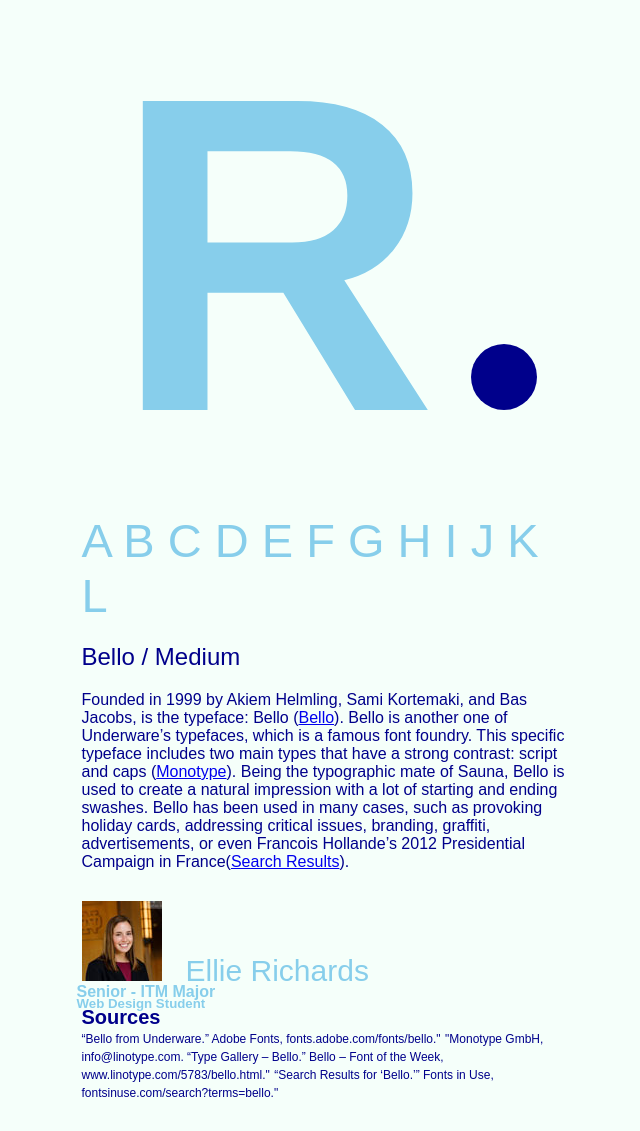
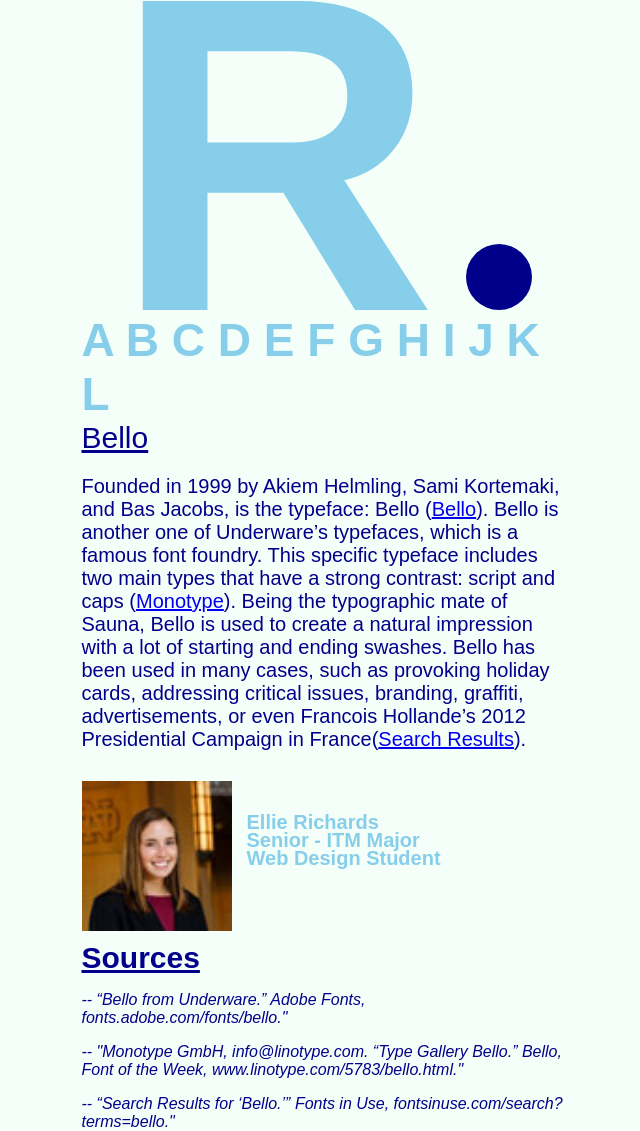
Before and after one commit to erichar6/erichar6.github.io, a plain HTML site: page project-one/index.html in a window 1280 px wide. Shown: the part 3-1134 px from the top of the page, without its empty margins (313-953 px from the left). Before the commit the page ends 1104 px from the top, so only its background shows below. Drawn offline with nearby package versions, Linux system fonts and the light colour scheme; a web font is replaced by a local one.

Commit message:
Final Project 1
FInal Project 1 - my button is not working right now.

```diff
--- a/project-one/assets/styles.css
+++ b/project-one/assets/styles.css
@@ -6,26 +6,47 @@
     padding:0;
 }
 
+.letter-container img {
+    position: absolute;
+    z-index: 99;
+    top:-16%;
+    left:;
+    visibility: hidden;
+    width: 340px;
+    height: 700px;
+    margin-top: 30px;
+}
+
+.letter-container img.visible {
+    visibility: visible;
+}
+
 h2{
     font-family: quasimoda, sans-serif;
     color: darkblue;
     font-weight: 400;
     font-style: normal;
     background-color: mintcream;
+    font-size: 30px;
+    margin: 0px;
+}
+
+.box h5 {
+    font-size: 46px;
+    margin: 0px;
+}
+footer p {
+    font-family: quasimoda, sans-serif;
+    color: darkblue;
+    font-style: italic;
+    font-size: 16px;
 }
 
 h3{
     font-family: quasimoda, sans-serif;
     color: darkblue;
-    font-size: 20px;
-}
-
-h7 {
     font-size: 30px;
-}
-
-h8 {
-    font-size: 20px;
+    margin: 0px;
 }
 p{
     font-family: quasimoda, sans-serif;
@@ -34,6 +55,7 @@
     font-style: normal;
     background-color: mintcream;
 }
+
 
 .menu letter-set {
     border: 1px solid #fff;
@@ -45,7 +67,7 @@
 .container {
     width:768px;
     height:1024px;
-    margin:0 auto;
+    margin: 0 auto;
 
 }
 
@@ -65,7 +87,11 @@
     width: 491px;
     display: flex;
     align-items: baseline;
+    position: relative;
+}
 
+.flexy {
+    display: flex;
 }
 
 .letter-container h1 {
@@ -73,45 +99,41 @@
     font-weight: 900px;
     margin-left: 31.28px;
     margin-right: 13.55px;
-    margin-top: 0px;
-    margin-bottom: 0px;
+    margin-top: -100px;
+    margin-bottom: -100px;
 }
 
-h7, h4, h5 {
+ h4, h5 {
     margin: -5px;
+    font-size: 20px
 }
 
-h7 {
-    position: relative;
-    left: 5%
-}
-
-}
-
-img, h7, h4, h5 {
-    display: inline-block;
-    vertical-align: middle;
-}
-
-p1 {
+p {
     font-family: quasimoda, sans-serif;
     color: darkblue;
     font-weight: 400;
     font-style: normal;
     background-color: mintcream;
-    font-size: 12px;
-}
-
-h3, p {
-    margin: 0px;
+    font-size: 20px;
 }
 
 img {
-    margin-top: 30px;
+    margin-top: 10px;
+    width: 150px;
+    height: 150px;
+    margin-bottom: 10px;
 }
 
-h10 {
-    font-size: 47px;
+#photo-info {
+    display: flex;
+    width: 80%;
+}
+
+.idk {
+    margin-top: 45px;
+    margin-left: 20px;
+    text-align: left;
+    width: 50%;
 }
 
 #button {
@@ -119,5 +141,7 @@
     height: 66px;
     border-radius: 50%;
     background-color: darkblue;
-    margin-left: 20px;
+    margin-left: 15px;
+    z-index: 200;
+    position: relative;
 }
--- a/project-one/index.html
+++ b/project-one/index.html
@@ -5,6 +5,8 @@
 <title>Ellie's Letterform</title>
 <link rel="stylesheet" href="assets/styles.css">
 <link rel="stylesheet" href="https://use.typekit.net/ici1awx.css">
+    <script src="https://ajax.googleapis.com/ajax/libs/jquery/1.12.4/jquery.min.js"></script>
+    <script src="assets/toggle.jquery.js"></script>
 
 </head>
 
@@ -14,33 +16,34 @@
             <div class="header"></div>
             <div class="letter-container">
                 <h1>R</h1>
+            <img id="letter-analysis2" src="assets/letter-analysis2.png" width="350px" height="700px" alt="visual analysis of a Bello capital R">
                 <div id="button"></div>
             </div>
-            <div>
-                <section><h10>A    B    C    D    E    F    G    H    I    J    K    L</h10></section>
+                <h5>A    B    C    D    E    F    G    H    I    J    K    L</h5>
 
-    <section><h2>Bello / Medium</h2>
-    <p>Founded in 1999 by Akiem Helmling, Sami Kortemaki, and Bas Jacobs, is the typeface: Bello (<a href="https://fonts.adobe.com/fonts/bello">Bello</a>). Bello is another one of Underware’s typefaces, which is a famous font foundry. This specific typeface includes two main types that have a strong contrast: script and caps (<a href="https://www.linotype.com/5783/bello.html">Monotype</a>). Being the typographic mate of Sauna, Bello is used to create a natural impression with a lot of starting and ending swashes. Bello has been used in many cases, such as provoking holiday cards, addressing critical issues, branding, graffiti, advertisements, or even Francois Hollande’s 2012 Presidential Campaign in France(<a href="https://fontsinuse.com/search?terms=bello">Search Results</a>). </p></section>
+        <section><h2><u>Bello</u></h2>
+        <p>Founded in 1999 by Akiem Helmling, Sami Kortemaki, and Bas Jacobs, is the typeface: Bello (<a href="https://fonts.adobe.com/fonts/bello">Bello</a>). Bello is another one of Underware’s typefaces, which is a famous font foundry. This specific typeface includes two main types that have a strong contrast: script and caps (<a href="https://www.linotype.com/5783/bello.html">Monotype</a>). Being the typographic mate of Sauna, Bello is used to create a natural impression with a lot of starting and ending swashes. Bello has been used in many cases, such as provoking holiday cards, addressing critical issues, branding, graffiti, advertisements, or even Francois Hollande’s 2012 Presidential Campaign in France(<a href="https://fontsinuse.com/search?terms=bello">Search Results</a>).</p></section>
 
  <footer>
 
-<div>
+<div class="flexy">
     <img src="assets/ellie-richards-business-photo.jpg">
-        <h7>Ellie Richards</h7>
+    <div class="idk">
+        <h4>Ellie Richards</h4>
         <h4>Senior - ITM Major</h4>
-        <h5>Web Design Student</h5>
+        <h4>Web Design Student</h4></div>
      </div>
 
-    <h3>Sources</h3>
-    <p1>“Bello from Underware.” Adobe Fonts, fonts.adobe.com/fonts/bello."</p1>
+     <div><h3><u>Sources</u></h3></div>
 
-    <p1>"Monotype GmbH, info@linotype.com. “Type Gallery – Bello.” Bello – Font of the Week, www.linotype.com/5783/bello.html."</p1>
+     <p> -- “Bello from Underware.” Adobe Fonts, fonts.adobe.com/fonts/bello."</p>
 
-    <p1>“Search Results for ‘Bello.’” Fonts in Use, fontsinuse.com/search?terms=bello."</p1>
+     <p> -- "Monotype GmbH, info@linotype.com. “Type Gallery  Bello.” Bello, Font of the Week, www.linotype.com/5783/bello.html."<p>
+
+     <p> -- “Search Results for ‘Bello.’” Fonts in Use, fontsinuse.com/search?terms=bello."</p>
     </footer>
 
 </div>
 </div>
-</div>
 </body>
 </html>
```
